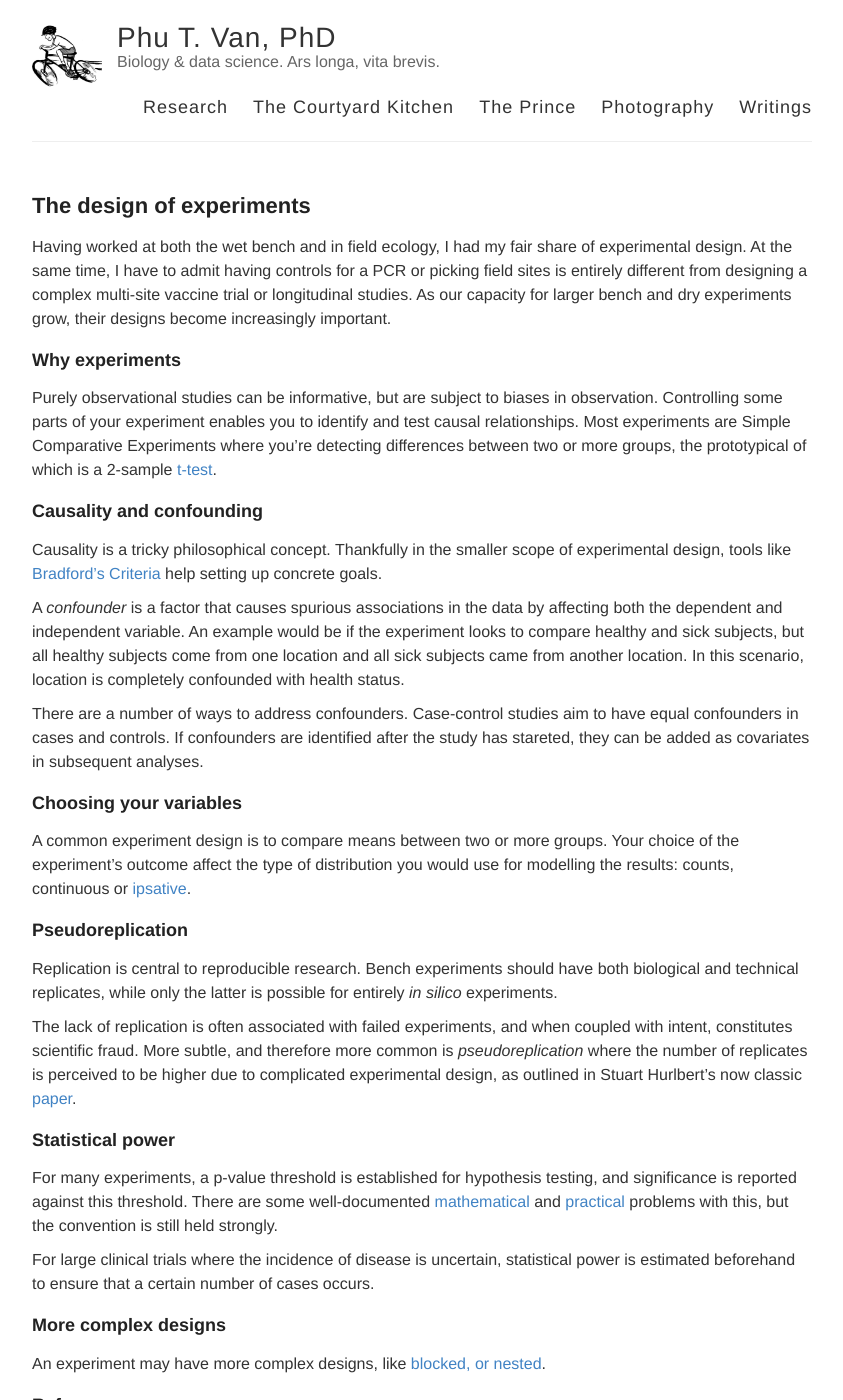
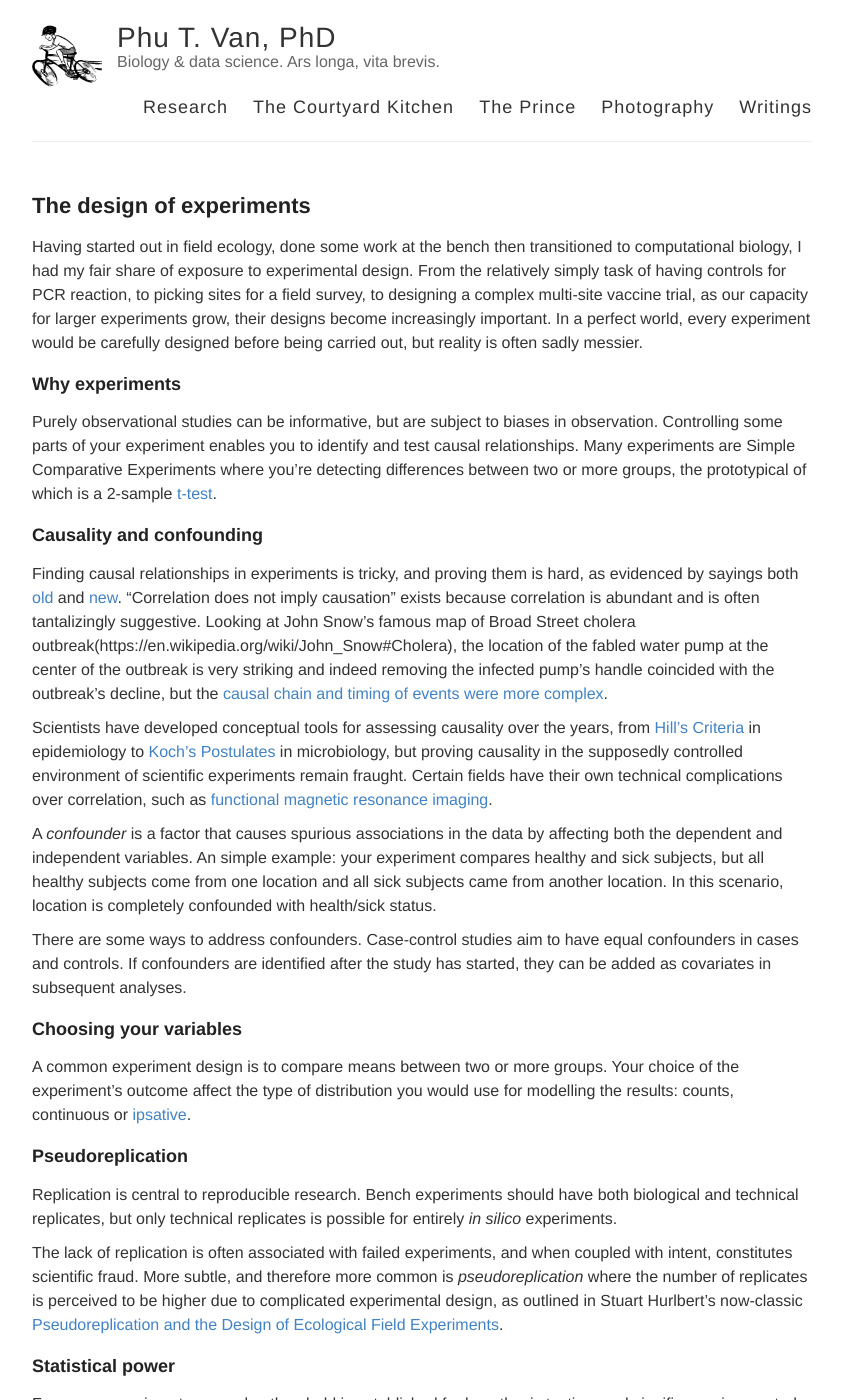
Before and after one commit to ptvan/ptvan.github.io, a Jekyll site: the page built from _posts/2020-10-14-experimental-design.md, in a window 1280 px wide and 1400 px high. Shown: the whole window, without its empty margins (218-1061 px from the left). Built offline with Jekyll 4.4.1, drawn with Linux system fonts in a browser that asks for light colours; some of the changed text lies outside the part shown.

Commit message:
updated experimental design blogpost

```diff
--- a/_posts/2020-10-14-experimental-design.md
+++ b/_posts/2020-10-14-experimental-design.md
@@ -3,19 +3,21 @@ layout: post
 title: The design of experiments
 ---
 
-Having worked at both the wet bench and in field ecology, I had my fair share of experimental design. At the same time, I have to admit having controls for a PCR or picking field sites is entirely different from designing a complex multi-site vaccine trial or longitudinal studies. As our capacity for larger bench and dry experiments grow, their designs become increasingly important.
+Having started out in field ecology, done some work at the bench then transitioned to computational biology, I had my fair share of exposure to experimental design. From the relatively simply task of having controls for PCR reaction, to picking sites for a field survey, to designing a complex multi-site vaccine trial, as our capacity for larger experiments grow, their designs become increasingly important. In a perfect world, every experiment would be carefully designed before being carried out, but reality is often sadly messier.
 
 ### Why experiments
 
-Purely observational studies can be informative, but are subject to biases in observation. Controlling some parts of your experiment enables you to identify and test causal relationships. Most experiments are Simple Comparative Experiments where you're detecting differences between two or more groups, the prototypical of which is a 2-sample [t-test](https://en.wikipedia.org/wiki/Student%27s_t-test).
+Purely observational studies can be informative, but are subject to biases in observation. Controlling some parts of your experiment enables you to identify and test causal relationships. Many experiments are Simple Comparative Experiments where you're detecting differences between two or more groups, the prototypical of which is a 2-sample [t-test](https://en.wikipedia.org/wiki/Student%27s_t-test).
 
 ### Causality and confounding
 
-Causality is a tricky philosophical concept. Thankfully in the smaller scope of experimental design, tools like [Bradford's Criteria](https://en.wikipedia.org/wiki/Bradford_Hill_criteria) help setting up concrete goals.
+Finding causal relationships in experiments is tricky, and proving them is hard, as evidenced by sayings both [old](https://en.wikipedia.org/wiki/Post_hoc_ergo_propter_hoc) and [new](https://en.wikipedia.org/wiki/Correlation_does_not_imply_causation). "Correlation does not imply causation" exists because correlation is abundant and is often tantalizingly suggestive. Looking at John Snow's famous map of Broad Street cholera outbreak(https://en.wikipedia.org/wiki/John_Snow#Cholera), the location of the fabled water pump at the center of the outbreak is very striking and indeed removing the infected pump's handle coincided with the outbreak's decline, but the [causal chain and timing of events were more complex](https://en.wikipedia.org/wiki/1854_Broad_Street_cholera_outbreak#Investigation_by_John_Snow).
 
-A _confounder_ is a factor that causes spurious associations in the data by affecting both the dependent and independent variable. An example would be if the experiment looks to compare healthy and sick subjects, but all healthy subjects come from one location and all sick subjects came from another location. In this scenario, location is completely confounded with health status.
+Scientists have developed conceptual tools for assessing causality over the years, from [Hill's Criteria](https://en.wikipedia.org/wiki/Bradford_Hill_criteria) in epidemiology to [Koch's Postulates](https://en.wikipedia.org/wiki/Koch%27s_postulates) in microbiology, but proving causality in the supposedly controlled environment of scientific experiments remain fraught. Certain fields have their own technical complications over correlation, such as [functional magnetic resonance imaging](https://pubmed.ncbi.nlm.nih.gov/26158964/).
 
-There are a number of ways to address confounders. Case-control studies aim to have equal confounders in cases and controls. If confounders are identified after the study has stareted, they can be added as covariates in subsequent analyses.
+A _confounder_ is a factor that causes spurious associations in the data by affecting both the dependent and independent variables. An simple example: your experiment compares healthy and sick subjects, but all healthy subjects come from one location and all sick subjects came from another location. In this scenario, location is completely confounded with health/sick status.
+
+There are some ways to address confounders. Case-control studies aim to have equal confounders in cases and controls. If confounders are identified after the study has started, they can be added as covariates in subsequent analyses.
 
 ### Choosing your variables
 
@@ -23,13 +25,13 @@ A common experiment design is to compare means between two or more groups. Your
 
 ### Pseudoreplication
 
-Replication is central to reproducible research. Bench experiments should have both biological and technical replicates, while only the latter is possible for entirely _in silico_ experiments.
+Replication is central to reproducible research. Bench experiments should have both biological and technical replicates, but only technical replicates is possible for entirely _in silico_ experiments.
 
-The lack of replication is often associated with failed experiments, and when coupled with intent, constitutes scientific fraud. More subtle, and therefore more common is _pseudoreplication_ where the number of replicates is perceived to be higher due to complicated experimental design, as outlined in Stuart Hurlbert's now classic [paper](https://esajournals.onlinelibrary.wiley.com/doi/abs/10.2307/1942661).
+The lack of replication is often associated with failed experiments, and when coupled with intent, constitutes scientific fraud. More subtle, and therefore more common is _pseudoreplication_ where the number of replicates is perceived to be higher due to complicated experimental design, as outlined in Stuart Hurlbert's now-classic [Pseudoreplication and the Design of Ecological Field Experiments](https://esajournals.onlinelibrary.wiley.com/doi/abs/10.2307/1942661).
 
 ### Statistical power
 
-For many experiments, a p-value threshold is established for hypothesis testing, and significance is reported against this threshold. There are some well-documented [mathematical](https://www.nature.com/articles/nature.2016.19503) and [practical](https://www.ncbi.nlm.nih.gov/pmc/articles/PMC5738950/) problems with this, but the convention is still held strongly.
+For many experiments, a p-value threshold is established for hypothesis testing, and significance is reported against this threshold. There are some well-documented [mathematical](https://www.nature.com/articles/nature.2016.19503) and [practical](https://www.ncbi.nlm.nih.gov/pmc/articles/PMC5738950/) problems with this, but the reliance on p-values still exist in many fields
 
 For large clinical trials where the incidence of disease is uncertain, statistical power is estimated beforehand to ensure that a certain number of cases occurs.
 
```
